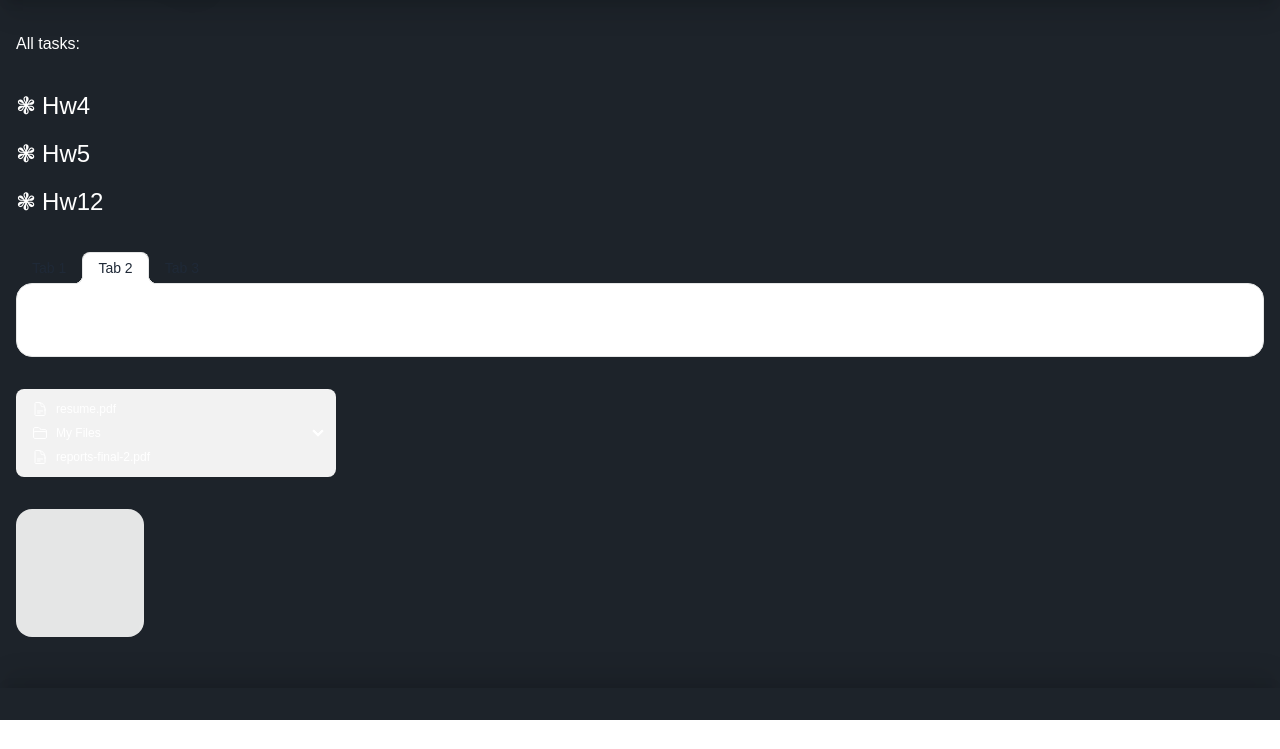
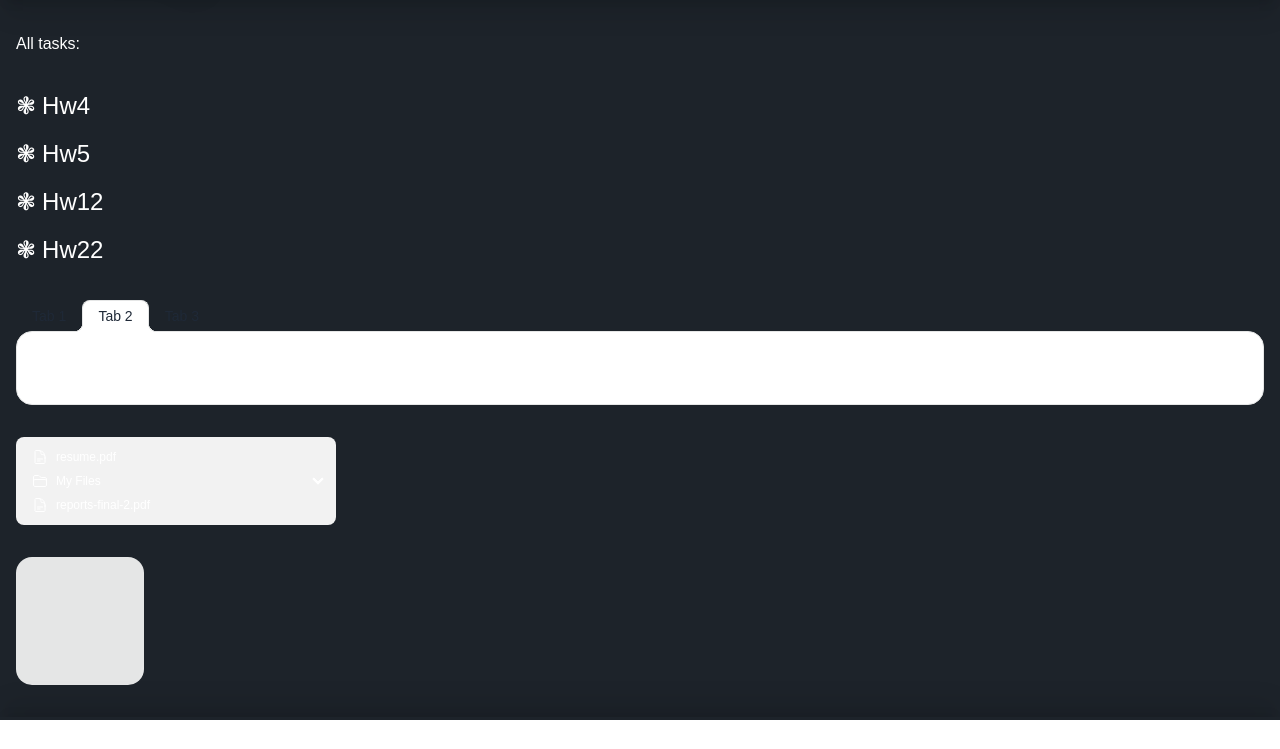
Before and after one commit to NM-tl/FullstackJS, a plain HTML site: page index.html in a window 1280 px wide. Shown: the part 80-829 px from the top of the page. Before the commit the page ends 800 px from the top, so only its background shows below. Drawn offline with nearby package versions, Linux system fonts and the light colour scheme.

Commit message:
added link to hw22

```diff
--- a/index.html
+++ b/index.html
@@ -36,7 +36,10 @@
                     </li>
                     <li>
                       <a href="./hw12/index.html">Hw12</a>
-                  </li>
+                    </li>
+                    <li>
+                      <a href="./hw22/index.html">Hw22</a>
+                    </li>
                 </ul>
             </div>
         </section>
```
